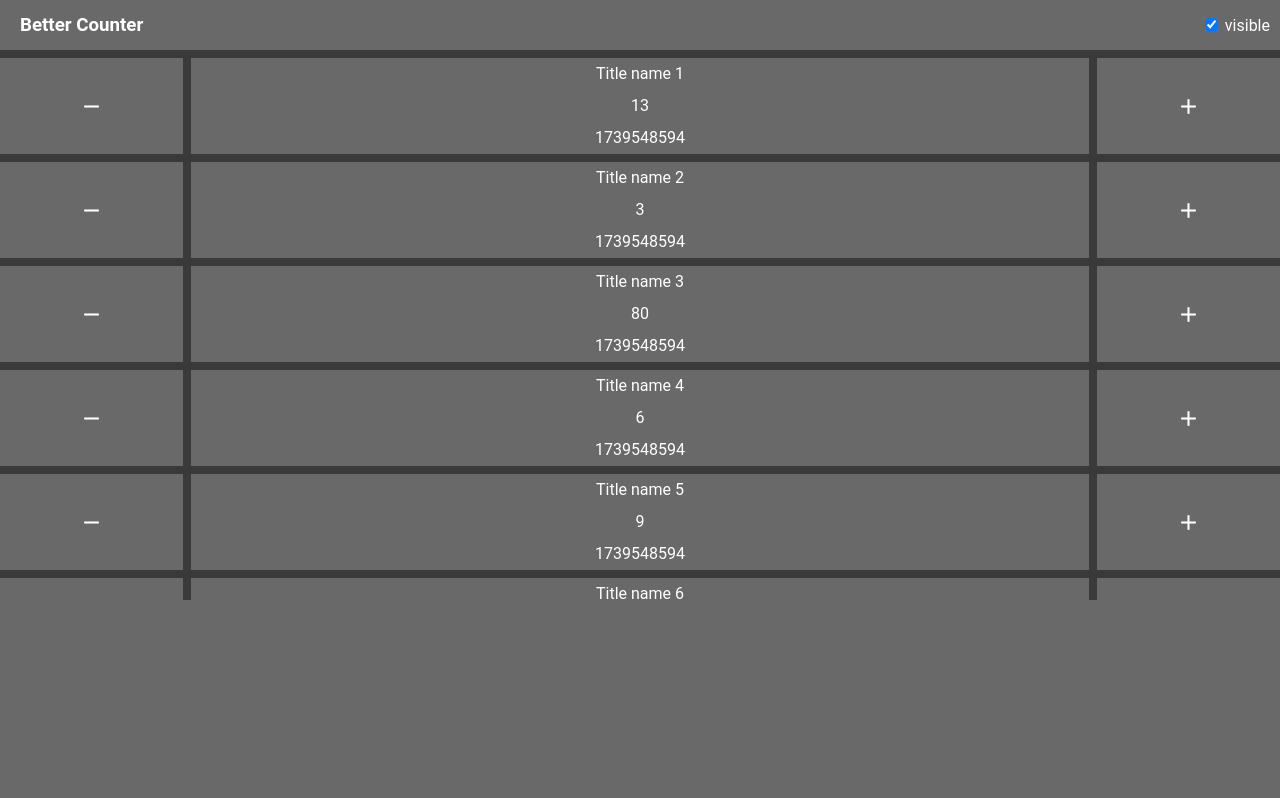
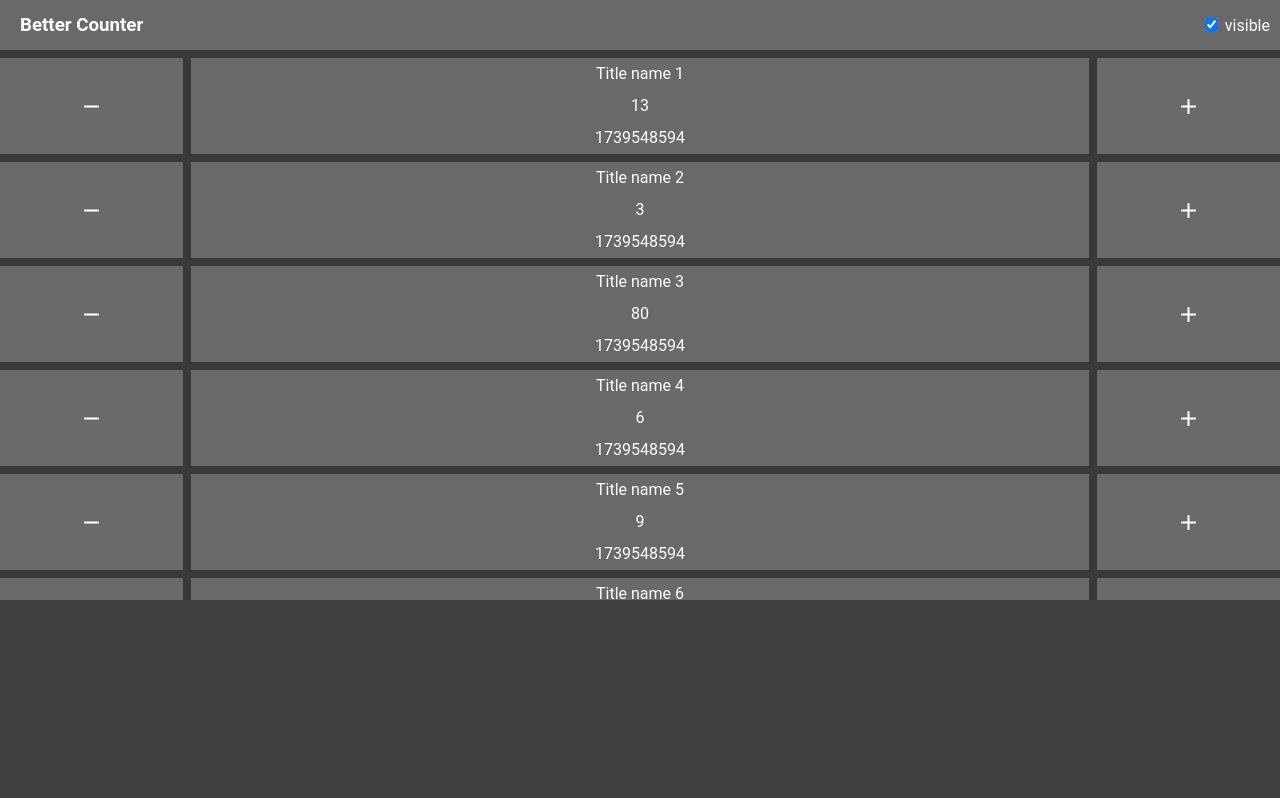
Before and after one commit to Roohollah81/better-counter, a SvelteKit app in the folder my-app/: page / in a window 1280 px wide. Shown: the top 798 px of the page. Built offline with nearby package versions, Linux system fonts and the light colour scheme.

Commit message:
change sidebar background color

```diff
--- a/my-app/src/routes/+page.svelte
+++ b/my-app/src/routes/+page.svelte
@@ -90,7 +90,7 @@
 		height: 200px;
 		position: fixed;
 		animation: all 0.2s;
-		background-color: var(--items-color);
+		background-color: #414141;
 	}
 
 	.sidebar-title {
```
